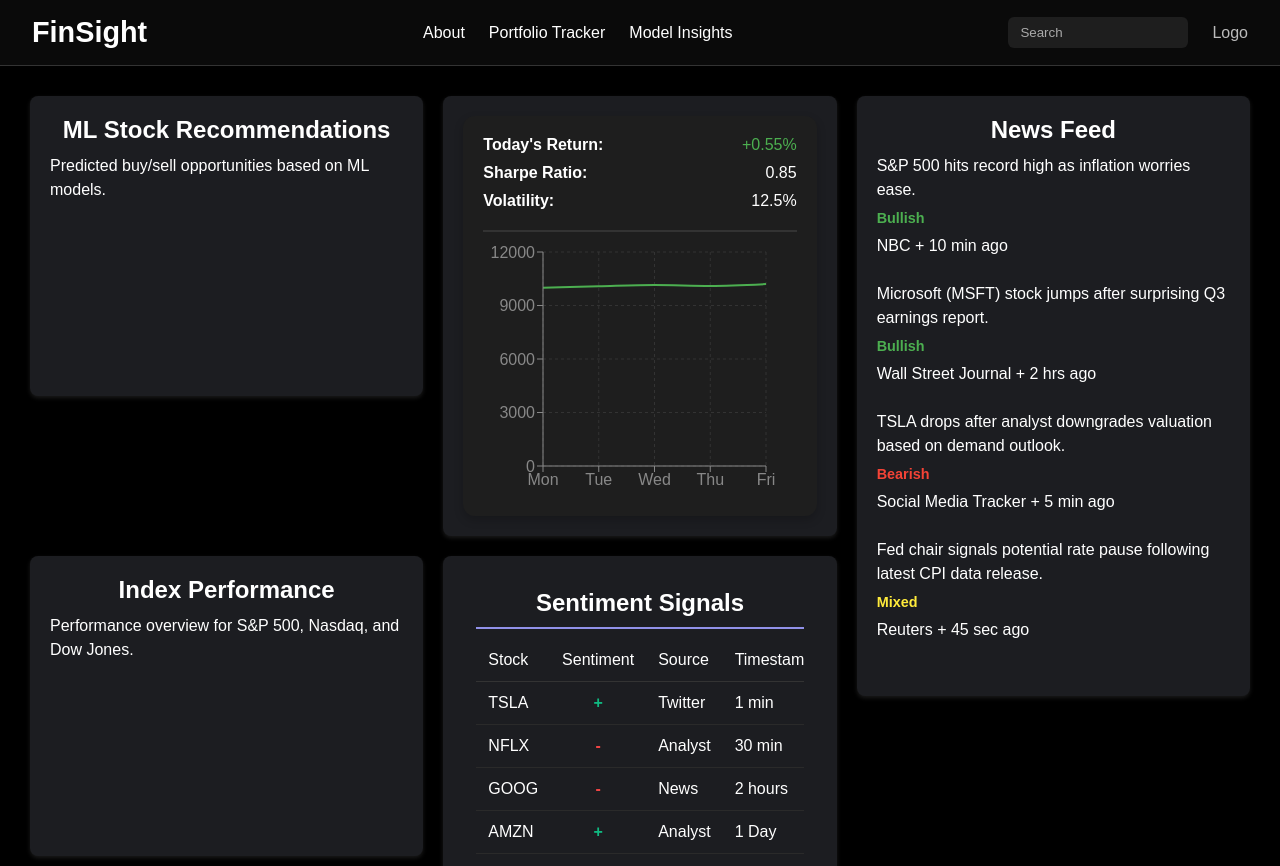
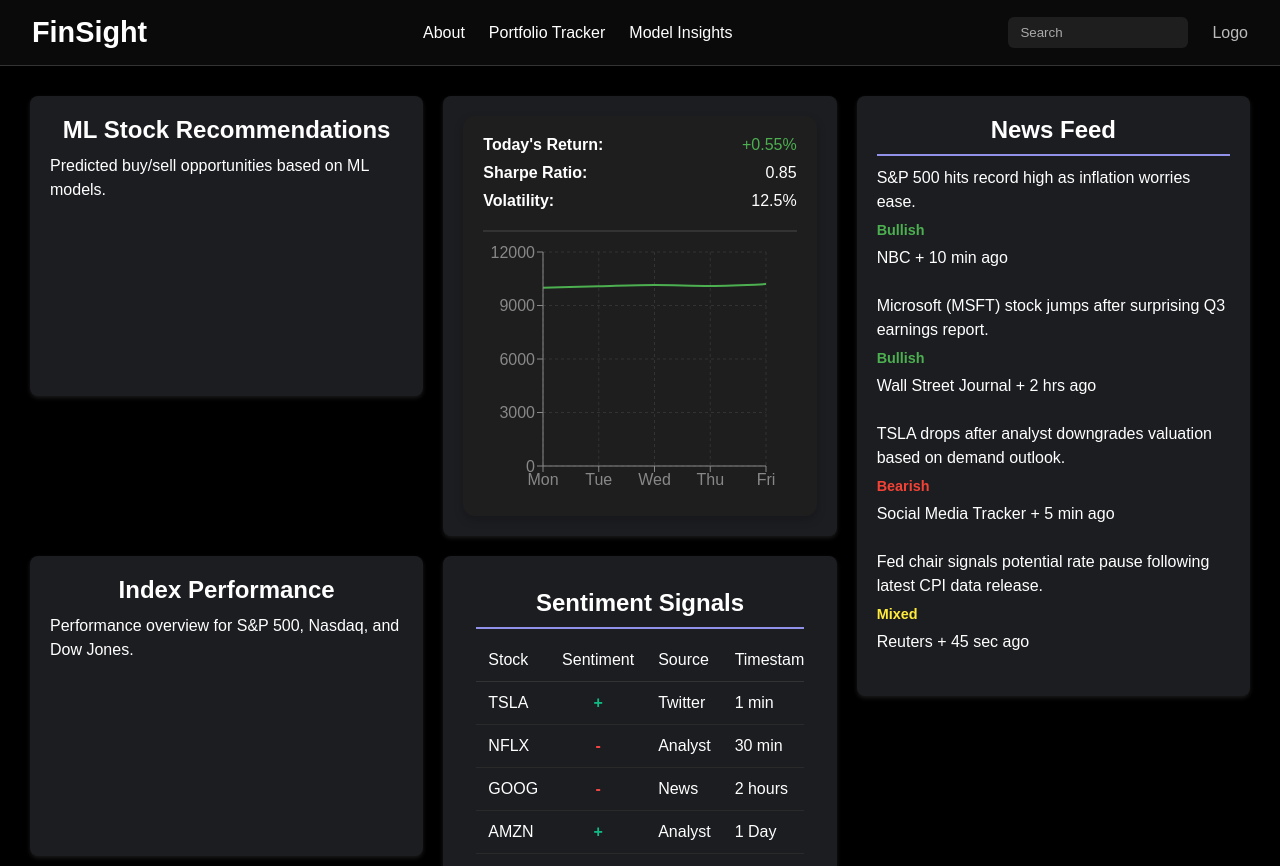
Before and after one commit to CS196Illinois/FA25-Group26, a Next.js app in the folder Project/finsight/: page / in a window 1280 px wide. Built offline with nearby package versions, Linux system fonts and the light colour scheme.

Commit message:
Added a Portfolio CSS file, and added a title for the News Feed

```diff
--- a/Project/finsight/src/app/components/Blocks/NewsFeed.js
+++ b/Project/finsight/src/app/components/Blocks/NewsFeed.js
@@ -42,7 +42,7 @@ export default function NewsFeed() {
     return (
       <>
 
-        <h2>News Feed</h2>
+        <h2 className ={styles.title} >News Feed</h2>
 
         <div className={styles.newsList}>
 
--- a/Project/finsight/src/app/components/Blocks/NewsFeed.module.css
+++ b/Project/finsight/src/app/components/Blocks/NewsFeed.module.css
@@ -1,7 +1,16 @@
+.title {
+    color: white;
+    font-size: 20px;
+    margin-bottom: 20px;
+    padding-bottom: 10px;
+    border-bottom: 2px solid #9191E9;
+}
+
 .newsList {
     display: flex;
     flex-direction: column;
     gap: 24px;
+
   }
 
   .newsItem {
@@ -29,7 +38,7 @@
     color: #ffffff;
   }
 
-    .bullish {
+  .bullish {
     color: #4CAF50;
   }
 
```
Also changed, not shown: Project/finsight/src/app/components/Blocks/Portfolio.module.css (added).
